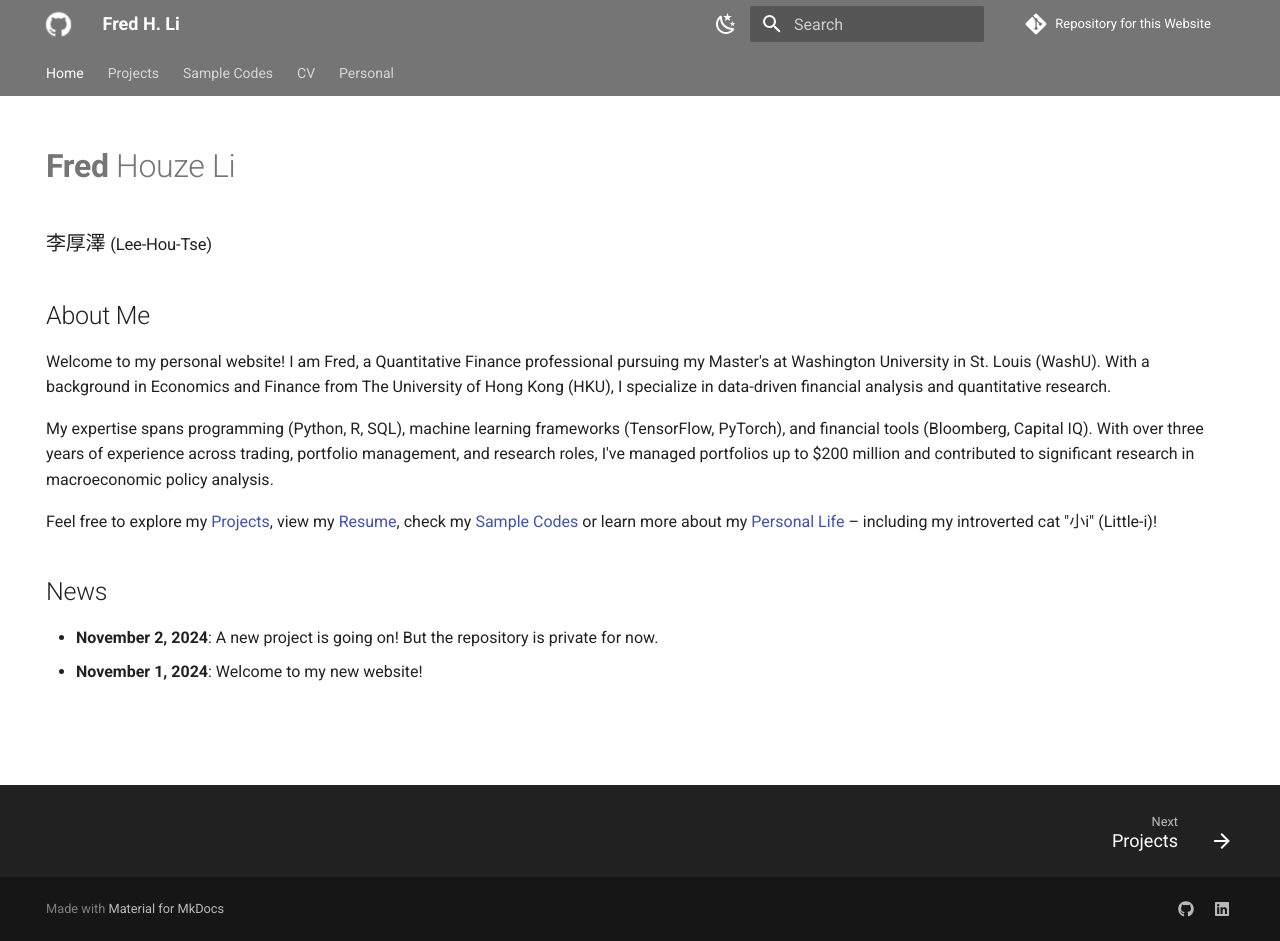
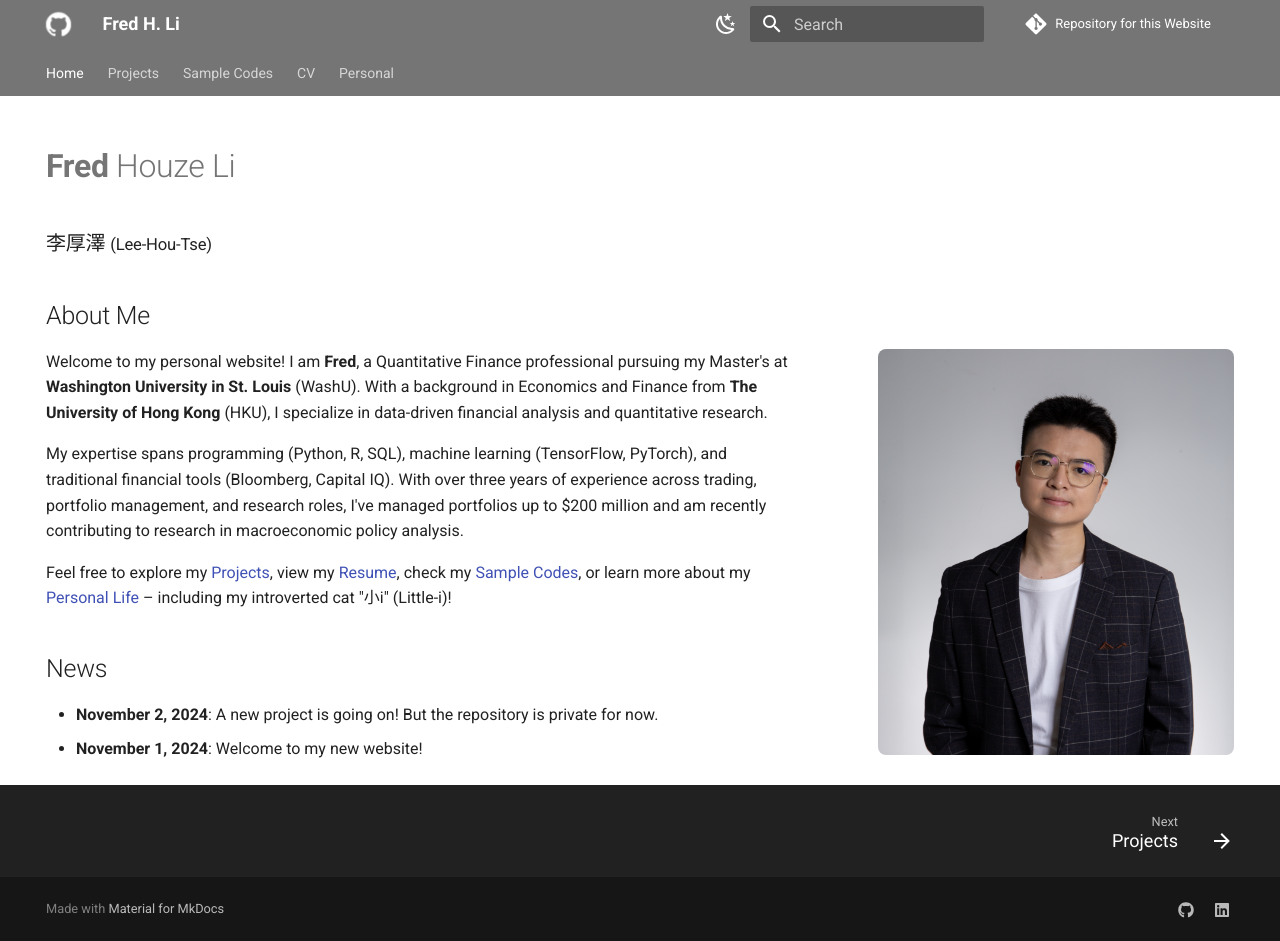
Before and after one commit to fredhli/fredhli.github.io, an MkDocs documentation site: the page built from docs/index.md, in a window 1280 px wide and 941 px high. Built offline with MkDocs 1.6.1 and Material for MkDocs 9.7.7, drawn with Linux system fonts in a browser that asks for light colours; comment, search, counter and statistics services are not loaded.

Commit message:
Fix captions and enhance project descriptions; update personal introduction and layout

```diff
--- a/docs/index.md
+++ b/docs/index.md
@@ -4,14 +4,17 @@ hide:
 ---
 
 # **Fred** Houze Li
+
 ### 李厚澤  <span style="font-size: smaller;"> (Lee-Hou-Tse) </span>
+## About Me
 
-## About Me
-Welcome to my personal website! I am Fred, a Quantitative Finance professional pursuing my Master's at Washington University in St. Louis (WashU). With a background in Economics and Finance from The University of Hong Kong (HKU), I specialize in data-driven financial analysis and quantitative research.
+<img src="/assets/headshot.png" alt="Headshot" style="width: 30%; border-radius: 8px; float: right; margin-left: 80px;">
 
-My expertise spans programming (Python, R, SQL), machine learning frameworks (TensorFlow, PyTorch), and financial tools (Bloomberg, Capital IQ). With over three years of experience across trading, portfolio management, and research roles, I've managed portfolios up to $200 million and contributed to significant research in macroeconomic policy analysis.
+Welcome to my personal website! I am **Fred**, a Quantitative Finance professional pursuing my Master's at **Washington University in St. Louis** (WashU). With a background in Economics and Finance from **The University of Hong Kong** (HKU), I specialize in data-driven financial analysis and quantitative research.
 
-Feel free to explore my [Projects](projects.md), view my [Resume](cv.md), check my [Sample Codes](sample_codes.md) or learn more about my [Personal Life](personal.md) – including my introverted cat "小i" (Little-i)!
+My expertise spans programming (Python, R, SQL), machine learning (TensorFlow, PyTorch), and traditional financial tools (Bloomberg, Capital IQ). With over three years of experience across trading, portfolio management, and research roles, I've managed portfolios up to $200 million and am recently contributing to research in macroeconomic policy analysis.
+
+Feel free to explore my [Projects](projects.md), view my [Resume](cv.md), check my [Sample Codes](sample_codes.md), or learn more about my [Personal Life](personal.md) – including my introverted cat "小i" (Little-i)!
 
 ## News
 - **November 2, 2024**: A new project is going on! But the repository is private for now.
```
Also changed, not shown: docs/personal.md (+2 -2 lines), docs/projects.md (+4 -2 lines), docs/assets/headshot.png (added).
